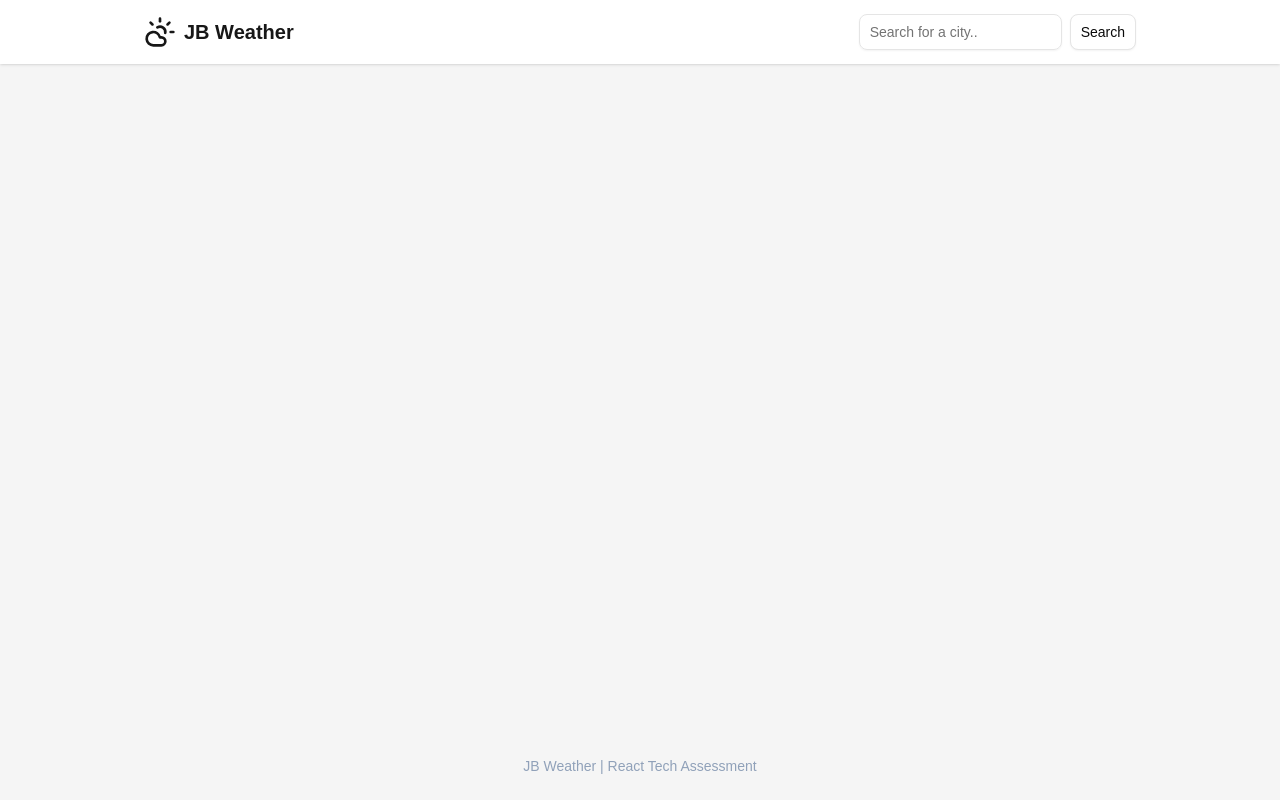
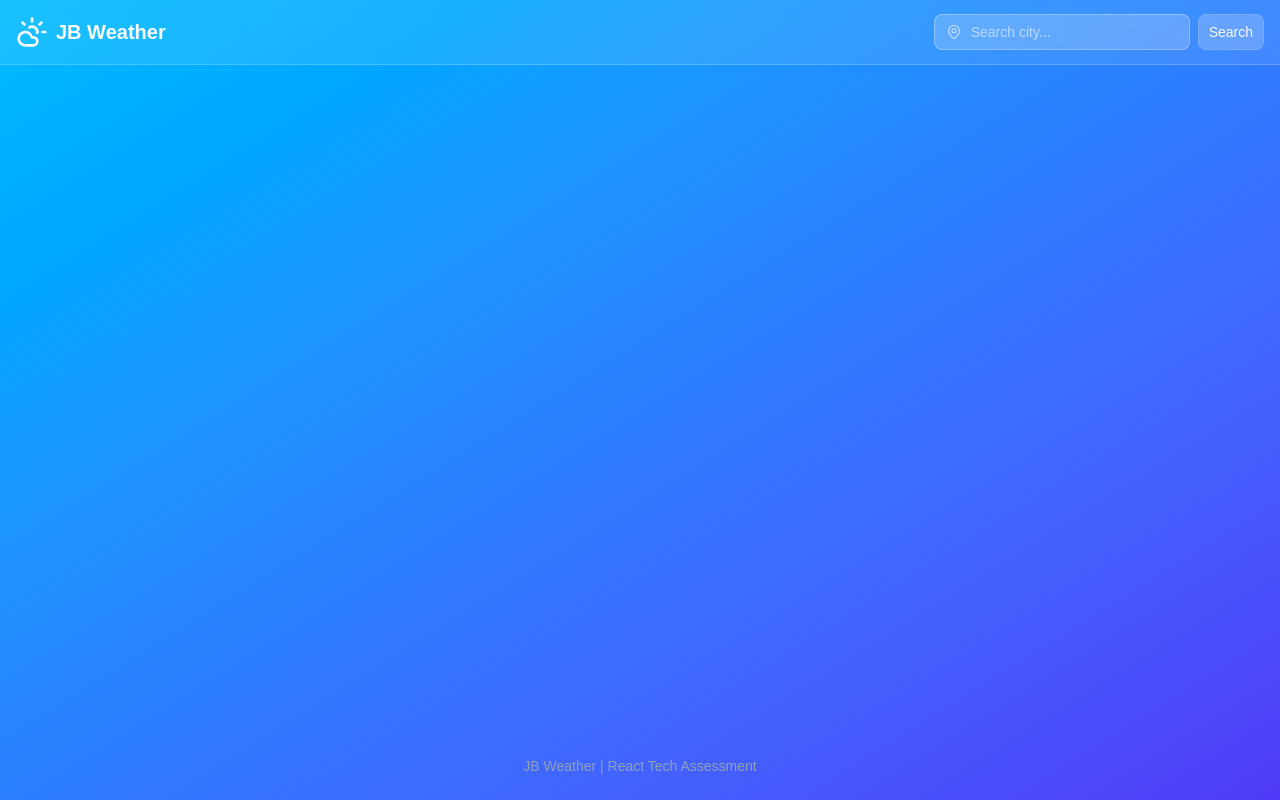
Before and after one commit to Jaybles999/tech-assessment-weather-jb, a React (Vite) app: page / in a window 1280 px wide. Built offline with nearby package versions, Linux system fonts and the light colour scheme.

Commit message:
feat: integrate location search into header with improved UX

```diff
--- a/src/App.tsx
+++ b/src/App.tsx
@@ -6,43 +6,20 @@ import { useWeatherStore } from "./stores/weather-store";
 
 export function App() {
 
-    // get state and actions from store
+    // get state from store
     const weather = useWeatherStore(state => state.weather);
-    const locations = useWeatherStore(state => state.locations);
     const isLoading = useWeatherStore(state => state.isLoading);
     const error = useWeatherStore(state => state.error);
-    const selectLocation = useWeatherStore(state => state.selectLocation);
-
-    const showLocations = locations.length > 0;
 
     return (
         <MainLayout>
-            <div className="flex flex-col items-center justify-center space-y-6">
-
-                {/* location search results */}
-                {showLocations && (
-                    <div className="">
-                        <p className="">
-                            Select a location:
-                        </p>
-                        {locations.map((location) => (
-                            <button
-                                key={location.id}
-                                onClick={() => selectLocation(location)}
-                                className="w-full px-4 py-3 text-left hover:bg-black/10 transition-colors cursor-pointer border-b border-white/10 last:border-b-0"
-                            >
-                                <span className="font-medium">{location.name}</span>
-                                <span className="text-xs text-muted-foreground ml-2">{location.country}</span>
-                            </button>
-                        ))}
-                    </div>
-                )}
+            <div className="flex flex-col items-center justify-center min-h-[60vh] space-y-6">
 
                 {/* loading state */}
                 {isLoading && (
                     <div className="flex items-center gap-2 mb-6">
-                        <Loader2 className="w-6 h-6 animate-spin" />
-                        <span>Loading...</span>
+                        <Loader2 className="w-6 h-6 animate-spin text-primary-foreground/60" />
+                        <span className="text-primary-foreground/60">Loading...</span>
                     </div>
                 )}
 
--- a/src/components/layout/header.tsx
+++ b/src/components/layout/header.tsx
@@ -1,5 +1,5 @@
 import { useState } from 'react';
-import { CloudSun } from 'lucide-react';
+import { CloudSun, Loader2, MapPin } from 'lucide-react';
 
 import { Input } from '../ui/input';
 import { Button } from '../ui/button';
@@ -8,34 +8,86 @@ import { useWeatherStore } from '@/stores/weather-store';
 export const Header = () => {
 
     const [searchValue, setSearchValue] = useState('');
+    const [isSearching, setIsSearching] = useState(false);
+
     const searchCity = useWeatherStore(state => state.searchCity);
 
-    const handleSubmit = (e: React.FormEvent) => {
+    // location state
+    const locations = useWeatherStore(state => state.locations);
+    const selectLocation = useWeatherStore(state => state.selectLocation);
+
+    const showLocations = locations.length > 0;
+
+    const handleSubmit = async (e: React.FormEvent) => {
         e.preventDefault();
 
         if (searchValue.trim()) {
-            searchCity(searchValue);
+            setIsSearching(true);
+            await searchCity(searchValue);
+            setIsSearching(false);
         }
     }
 
+    const handleLocationSelect = (location: typeof locations[0]) => {
+        selectLocation(location);
+        setSearchValue('');
+    }
+
     return (
-        <header className="bg-background shadow-sm sticky top-0 z-10">
-            <div className="max-w-5xl mx-auto px-4 h-16 flex items-center justify-between">
-                <div className="flex items-center gap-2 text-primary">
+        <header className="bg-background/10 backdrop-blur-md sticky top-0 z-10 border-b border-background/20">
+            <div className="container mx-auto px-4 h-16 flex items-center justify-between">
+                {/* logo and title */}
+                <div className="flex items-center gap-2 text-primary-foreground">
                     <CloudSun className="w-8 h-8" />
-                    <h1 className="text-xl font-bold text-primary">JB Weather</h1>
+                    <h1 className="text-xl font-bold text-primary-foreground">JB Weather</h1>
                 </div>
 
-                <form onSubmit={handleSubmit} className="flex items-center gap-2 w-full sm:w-auto">
+                {/* search form */}
+                <div className="relative w-full sm:w-auto">
+                    <form onSubmit={handleSubmit} className="flex items-center gap-2">
+                        <div className="relative flex-1 sm:w-64">
+                            {isSearching ? (
+                                <Loader2 className="absolute left-3 top-1/2 -translate-y-1/2 h-4 w-4 animate-spin text-primary-foreground/60" />
+                            ) : (
+                                <MapPin className="absolute left-3 top-1/2 -translate-y-1/2 h-4 w-4 text-primary-foreground/60" />
+                            )}
+
                             <Input
                                 type="text"
-                        name="city"
-                        placeholder="Search for a city.."
+                                placeholder="Search city..."
                                 value={searchValue}
                                 onChange={(e) => setSearchValue(e.target.value)}
+                                className="pl-9 bg-primary-foreground/20 border-primary-foreground/30 text-primary-foreground placeholder:text-primary-foreground/60 focus:bg-primary-foreground/30"
                             />
-                    <Button variant="outline" type="submit">Search</Button>
+                        </div>
+                        <Button
+                            type="submit"
+                            variant="secondary"
+                            className="bg-primary-foreground/20 hover:bg-primary-foreground/30 text-primary-foreground border-primary-foreground/30"
+                        >
+                            Search
+                        </Button>
                     </form>
+
+                    {/* Location Dropdown */}
+                    {showLocations && (
+                        <div className="absolute top-full left-0 right-0 mt-5 bg-primary-foreground/10 backdrop-blur-md rounded-xl border border-primary-foreground/20 shadow-xl z-50 overflow-hidden">
+                            <p className="px-4 py-2 text-sm text-primary-foreground/90 border-b border-primary-foreground/20">
+                                Select a location:
+                            </p>
+                            {locations.map((loc) => (
+                                <button
+                                    key={loc.id}
+                                    onClick={() => handleLocationSelect(loc)}
+                                    className="w-full px-4 py-3 text-left text-primary-foreground hover:bg-primary-foreground/10 transition-colors border-b border-primary-foreground/10 last:border-b-0"
+                                >
+                                    <span className="font-medium">{loc.name}</span>
+                                    <span className="text-primary-foreground/60 ml-2">{loc.country}</span>
+                                </button>
+                            ))}
+                        </div>
+                    )}
+                </div>
             </div>
         </header>
     );
--- a/src/components/layout/main-layout.tsx
+++ b/src/components/layout/main-layout.tsx
@@ -7,9 +7,9 @@ interface MainLayoutProps {
 
 export const MainLayout: React.FC<MainLayoutProps> = ({ children }) => {
   return (
-    <div className="min-h-screen flex flex-col bg-muted">
+    <div className="min-h-screen flex flex-col bg-linear-to-br from-sky-400 via-blue-500 to-indigo-600">
       <Header />
-      <main className="flex-1 w-full max-w-5xl mx-auto p-4 md:p-6">
+      <main className="flex-1 container max-w-5xl mx-auto p-4 md:p-6">
         {children}
       </main>
       <Footer />
--- a/src/stores/weather-store.ts
+++ b/src/stores/weather-store.ts
@@ -39,15 +39,12 @@ export const useWeatherStore = create<WeatherStore>((set) => ({
             return;
         }
 
-        set({ isLoading: true, error: null });
-
         try {
             const locations = await searchLocations(query);
-            set({ locations, isLoading: false });
+            set({ locations });
         } catch (err) {
             set({
                 error: err instanceof Error ? err.message : 'Failed to search locations.',
-                isLoading: false,
             })
         }
     },
```
Lines whose indentation alone changed are shown as unchanged.
